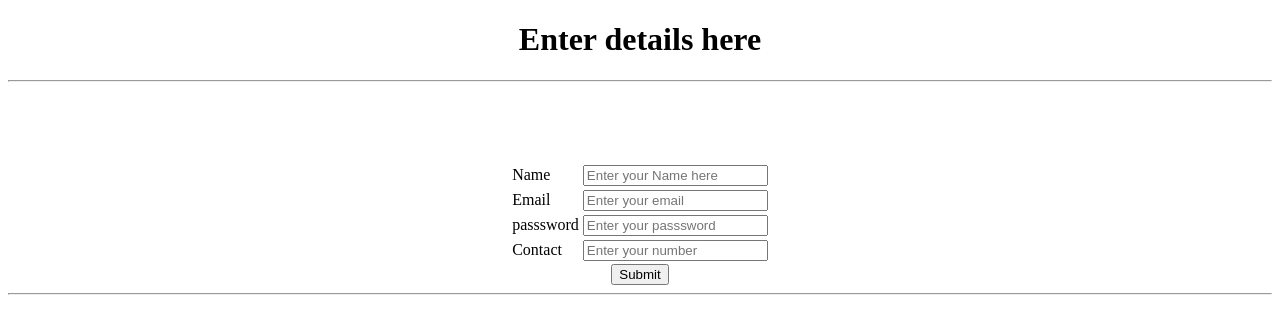
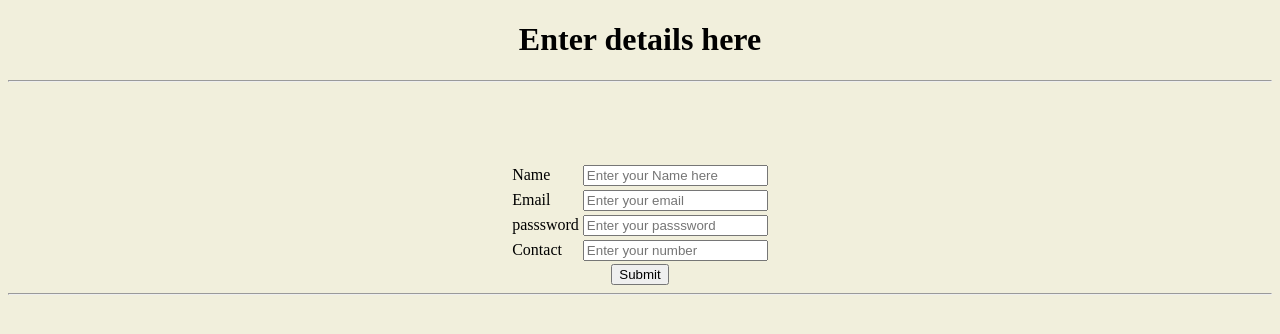
Before and after one commit to sathish2519/demo_publish, a plain HTML site: page form.html in a window 1280 px wide. Drawn offline with Linux system fonts and the light colour scheme.

Commit message:
added colors to the pages

```diff
--- a/form.html
+++ b/form.html
@@ -6,8 +6,9 @@
     <meta name="viewport" content="width=device-width, initial-scale=1.0">
     <title>Document</title>
 </head>
-<body>
-    <Center><h1> Enter details here</h1></Center>
+<body style="background-color: #F1EFDC;"
+    <br>
+    <center><h1> Enter details here</h1></center>
     <hr>
     <br>
     <center>
```
Also changed, not shown: index.html (+1 -1 lines).
